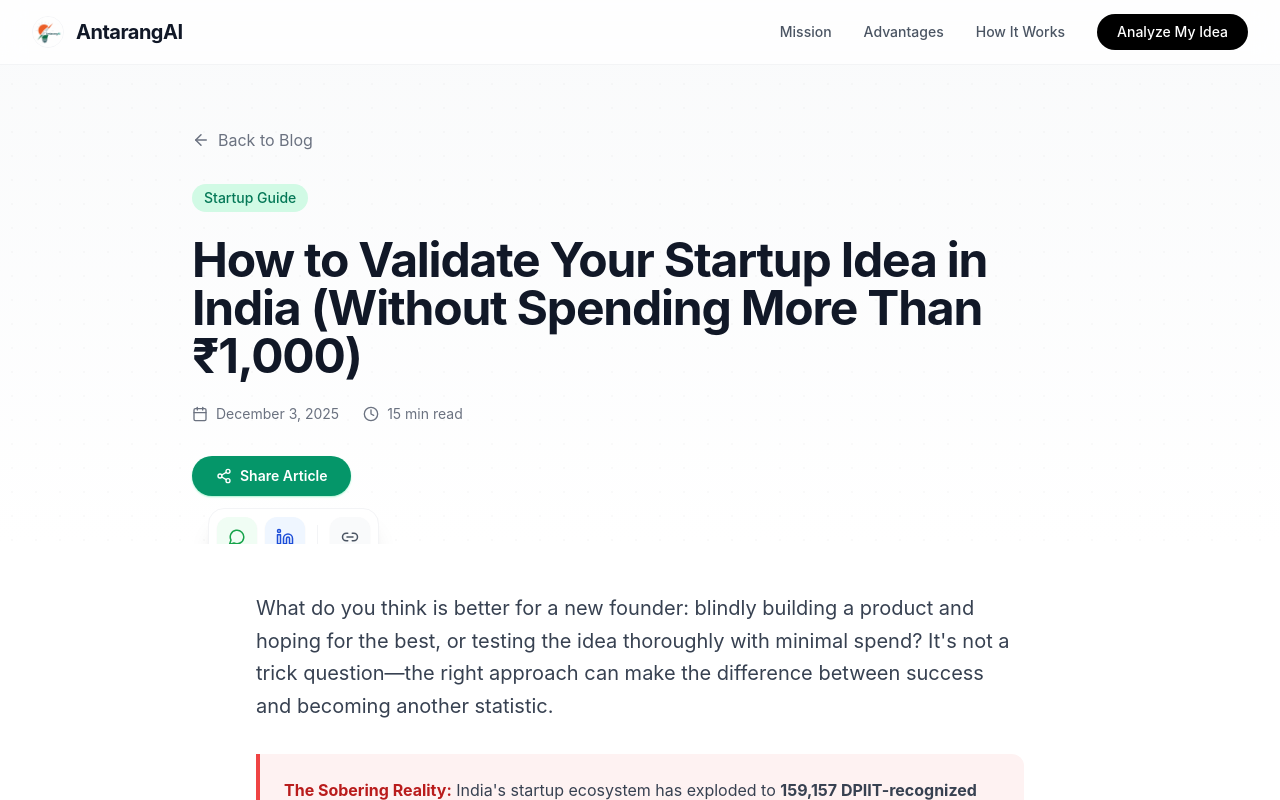
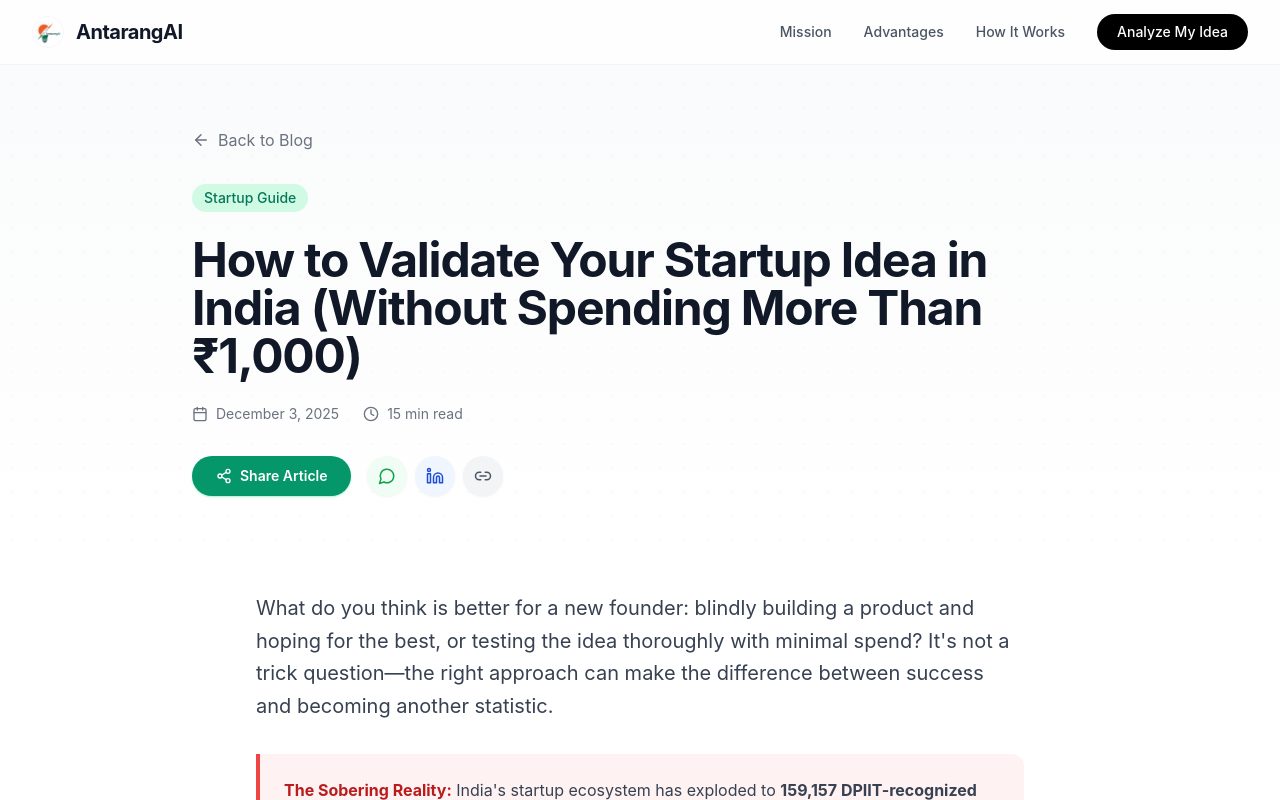
Before and after one commit to rakeshreddyd56/antarangai, a React (Vite) app: page /blog/validate-startup-idea-india in a window 1280 px wide. Both pictures are taken after a click on the button "Share Article". Shown: the top 800 px of the page. Built offline with nearby package versions, Linux system fonts and the light colour scheme.

Commit message:
placement fixes

```diff
--- a/src/pages/BlogPost.tsx
+++ b/src/pages/BlogPost.tsx
@@ -128,10 +128,10 @@ const BlogPost = () => {
               <AnimatePresence>
                 {showShareOptions && (
                   <motion.div
-                    initial={{ opacity: 0, y: -10, scale: 0.95 }}
-                    animate={{ opacity: 1, y: 0, scale: 1 }}
-                    exit={{ opacity: 0, y: -10, scale: 0.95 }}
-                    className="absolute top-full left-4 mt-3 bg-white rounded-2xl shadow-xl border border-gray-100 p-2 z-50 origin-top-left flex items-center gap-2"
+                    initial={{ opacity: 0, x: -10, scale: 0.95 }}
+                    animate={{ opacity: 1, x: 0, scale: 1 }}
+                    exit={{ opacity: 0, x: -10, scale: 0.95 }}
+                    className="flex items-center gap-2"
                   >
                     {shareLinks.map((link) => (
                       <a
@@ -139,19 +139,17 @@ const BlogPost = () => {
                         href={link.url}
                         target="_blank"
                         rel="noopener noreferrer"
-                        className={`w-10 h-10 ${link.bgColor} ${link.color} rounded-xl flex items-center justify-center hover:scale-110 transition-transform shadow-sm border border-transparent hover:border-gray-200`}
+                        className={`w-10 h-10 ${link.bgColor} ${link.color} rounded-full flex items-center justify-center hover:scale-110 transition-transform shadow-sm`}
                         title={`Share on ${link.name}`}
                       >
                         <link.icon size={18} />
                       </a>
                     ))}
 
-                    <div className="w-px h-6 bg-gray-100 mx-1" />
-
                     <button
                       onClick={handleCopyLink}
-                      className={`w-10 h-10 rounded-xl flex items-center justify-center transition-all hover:scale-110 shadow-sm border border-transparent hover:border-gray-200 ${
-                        copied ? 'bg-emerald-100 text-emerald-600 border-emerald-200' : 'bg-gray-50 text-gray-600 hover:bg-gray-100'
+                      className={`w-10 h-10 rounded-full flex items-center justify-center transition-all hover:scale-110 shadow-sm ${
+                        copied ? 'bg-emerald-100 text-emerald-600' : 'bg-gray-100 text-gray-600 hover:bg-gray-200'
                       }`}
                       title={copied ? 'Link Copied!' : 'Copy Link'}
                     >
```
